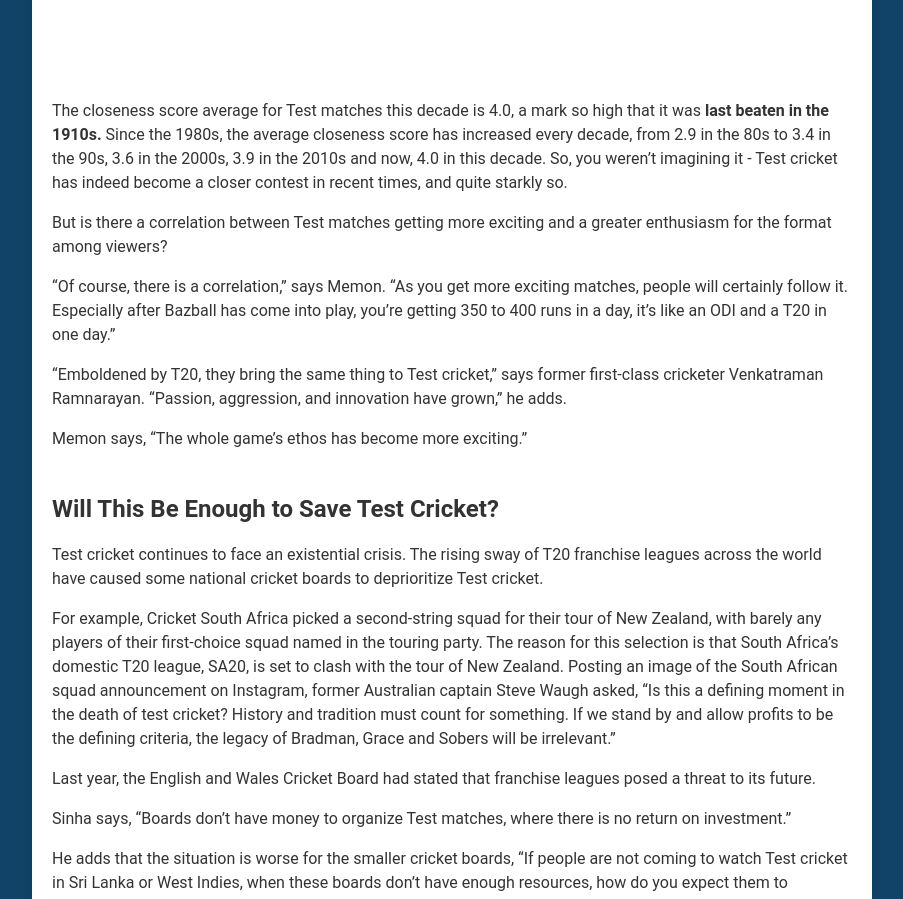
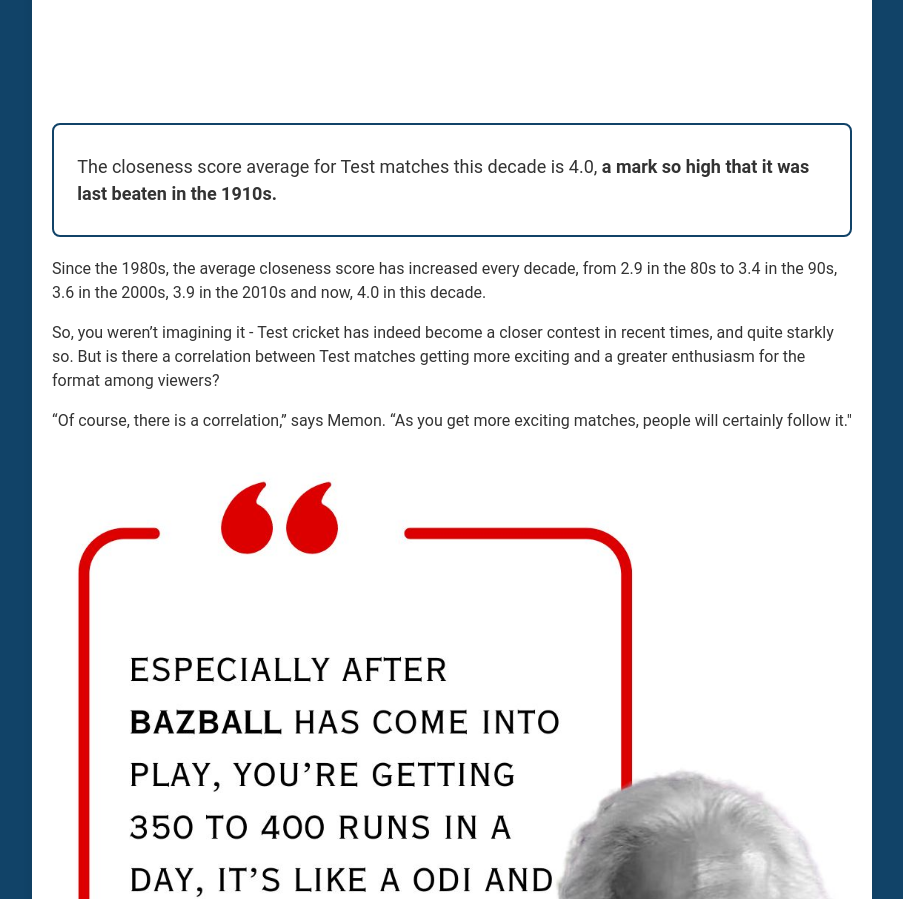
Before and after one commit to meghnadbose/Portfolio_Website, a plain HTML site: page data-stories/test_cricket.html in a window 1280 px wide. Shown: the part 4100-4999 px from the top of the page, without its empty margins (188-1091 px from the left). Drawn offline with Linux system fonts and the light colour scheme; a script that the page names is missing.

Commit message:
Updating Test cricket story

```diff
--- a/data-stories/test_cricket.html
+++ b/data-stories/test_cricket.html
@@ -280,17 +280,30 @@
 
     <div style="min-height:600px"><script type="text/javascript" defer src="https://datawrapper.dwcdn.net/4Yc9K/embed.js?v=7" charset="utf-8"></script><noscript><img src="https://datawrapper.dwcdn.net/4Yc9K/full.png" alt="This is a graph showing the average closeness score of each decade of Test cricket, from the 1870s to the 2020s. The average closeness score per decade has consistently increased over the past 50 years, and is currently at the highest it has been in a century." /></noscript></div>
 
+    <div class="article-text"><br>
+        <p id="article-text"></b></p>
+
+    <div class="blurb-container">
+        <div class="blurb-line"></div>
+        <p class="blurb-text">The closeness score average for Test matches this decade is 4.0, <b>a mark so high that it was last beaten in the 1910s.</b></p>
+    </div>
+
     <div class="article-text">
-        <p id="article-text">The closeness score average for Test matches this decade is 4.0, a mark so high that it was <b>last beaten in the 1910s. </b> Since the 1980s, the average closeness score has increased every decade, from 2.9 in the 80s to 3.4 in the 90s, 3.6 in the 2000s, 3.9 in the 2010s and now, 4.0 in this decade. So, you weren’t imagining it - Test cricket has indeed become a closer contest in recent times, and quite starkly so.</p>
-        But is there a correlation between Test matches getting more exciting and a greater enthusiasm for the format among viewers?</p>
+        <p id="article-text">Since the 1980s, the average closeness score has increased every decade, from 2.9 in the 80s to 3.4 in the 90s, 3.6 in the 2000s, 3.9 in the 2010s and now, 4.0 in this decade.</p>
 
-        <p id="article-text">“Of course, there is a correlation,” says Memon. “As you get more exciting matches, people will certainly follow it. Especially after Bazball has come into play, you’re getting 350 to 400 runs in a day, it’s like an ODI and a T20 in one day.”</p>
+        <p id="article-text">So, you weren’t imagining it - Test cricket has indeed become a closer contest in recent times, and quite starkly so. But is there a correlation between Test matches getting more exciting and a greater enthusiasm for the format among viewers?</p>
 
+        <p id="article-text">“Of course, there is a correlation,” says Memon. “As you get more exciting matches, people will certainly follow it."</p>
+
+    </div>
+
+    <!-- Image -->
+    <img class="featured-image" src="Test_Cricket_Quotes_1.jpg" alt='"Especially after Bazball has come into play, you’re getting 350 to 400 runs in a day, it’s like a ODI and a T20 in one day," says Ayaz Memon.'>
+
+    <div class="article-text">
         <p id="article-text">“Emboldened by T20, they bring the same thing to Test cricket,” says former first-class cricketer Venkatraman Ramnarayan. “Passion, aggression, and innovation have grown,” he adds.</p>
 
         <p id="article-text">Memon says, “The whole game’s ethos has become more exciting.”</p>
-
-
     </div>
 
     <!-- Subhead -->
```
Also changed, not shown: data-stories/Test_Cricket_Quotes_1.jpg (added), 1 other file.
